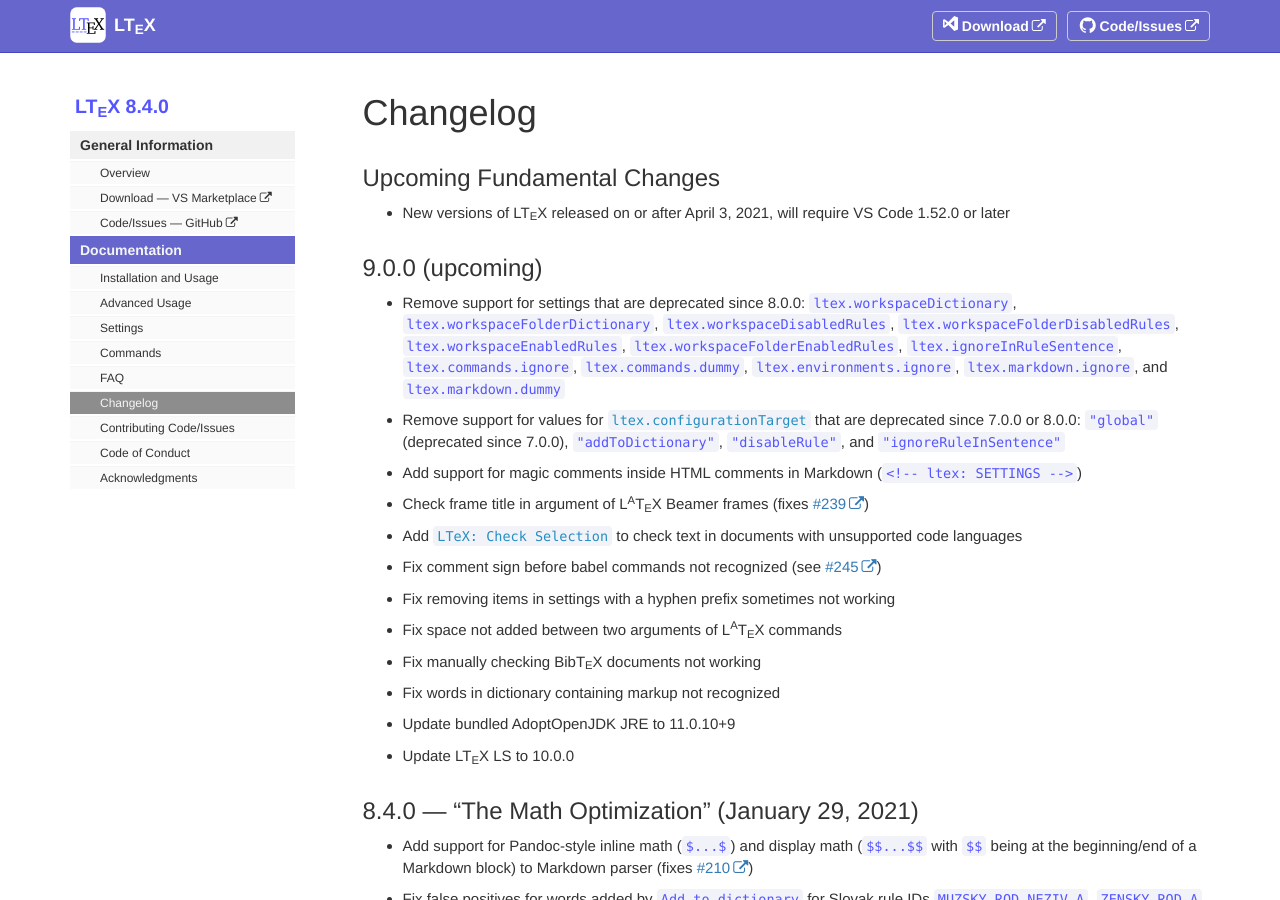
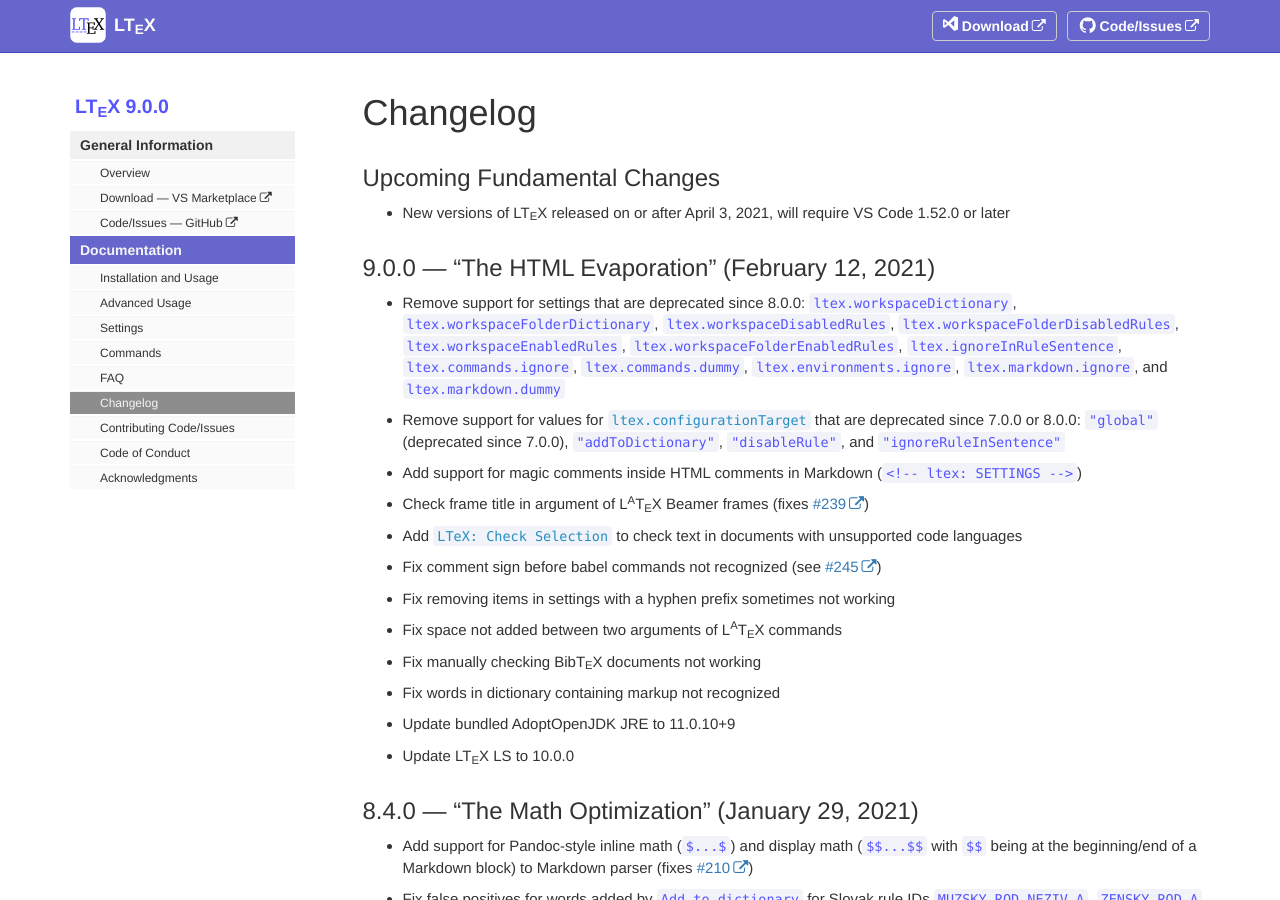
Before and after one commit to valentjn/vscode-ltex, a Jekyll site: the page built from pages/docs/changelog.md, in a window 1280 px wide and 900 px high. Built offline with Jekyll 4.4.1, drawn with Linux system fonts in a browser that asks for light colours.

Commit message:
Bump to 9.0.0

```diff
--- a/_data/sidebars/sidebar.yml
+++ b/_data/sidebars/sidebar.yml
@@ -1,7 +1,7 @@
 entries:
   - title: "sidebar"
     product: "LT<sub>E</sub>X"
-    version: "8.4.0"
+    version: "9.0.0"
     folders:
       - title: "General Information"
         output: "web"
--- a/pages/docs/changelog.md
+++ b/pages/docs/changelog.md
@@ -15,7 +15,7 @@ toc: false
 
 - New versions of LTeX released on or after April 3, 2021, will require VS Code 1.52.0 or later
 
-## 9.0.0 (upcoming)
+## 9.0.0 — “The HTML Evaporation” (February 12, 2021)
 
 - Remove support for settings that are deprecated since 8.0.0: `ltex.workspaceDictionary`, `ltex.workspaceFolderDictionary`, `ltex.workspaceDisabledRules`, `ltex.workspaceFolderDisabledRules`, `ltex.workspaceEnabledRules`, `ltex.workspaceFolderEnabledRules`, `ltex.ignoreInRuleSentence`, `ltex.commands.ignore`, `ltex.commands.dummy`, `ltex.environments.ignore`, `ltex.markdown.ignore`, and `ltex.markdown.dummy`
 - Remove support for values for [`ltex.configurationTarget`](settings.html#ltexconfigurationtarget) that are deprecated since 7.0.0 or 8.0.0: `"global"` (deprecated since 7.0.0), `"addToDictionary"`, `"disableRule"`, and `"ignoreRuleInSentence"`
```
